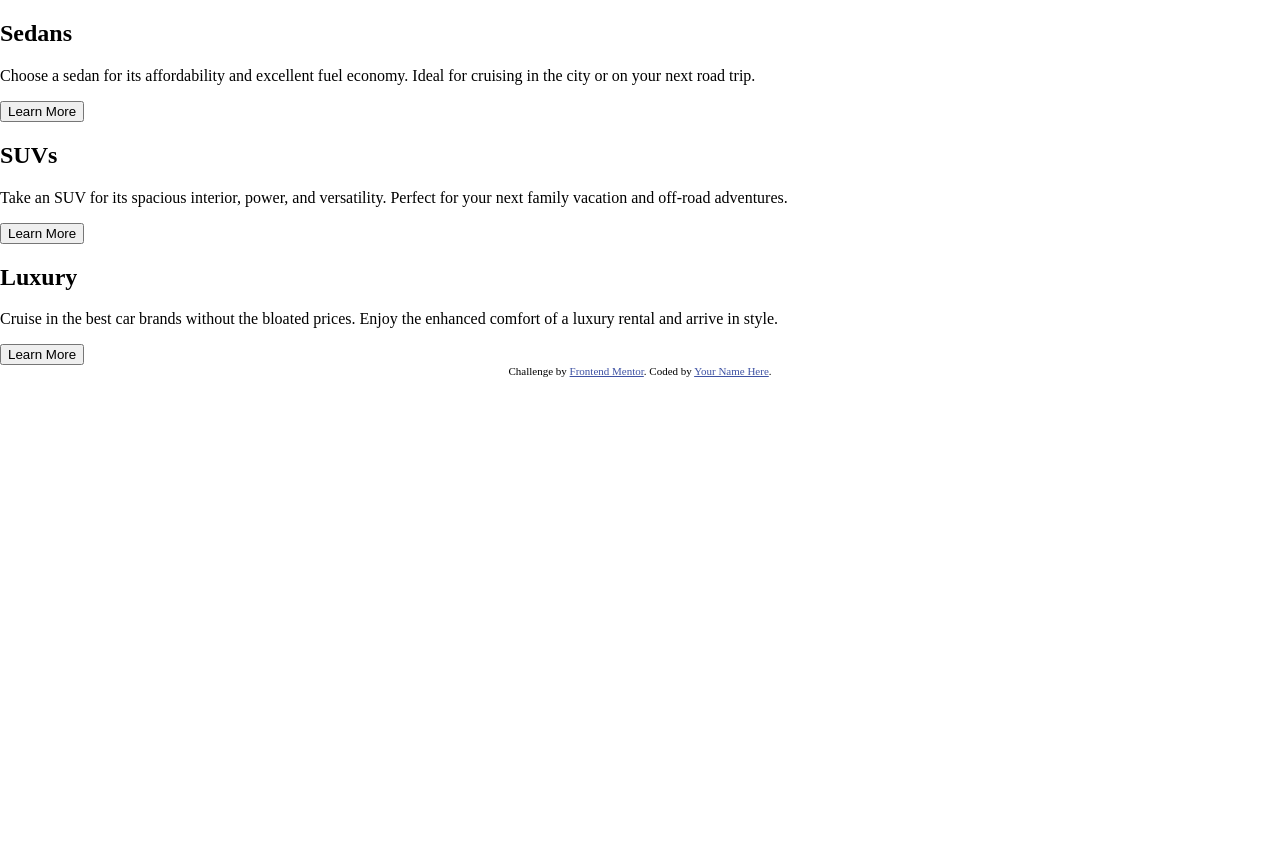
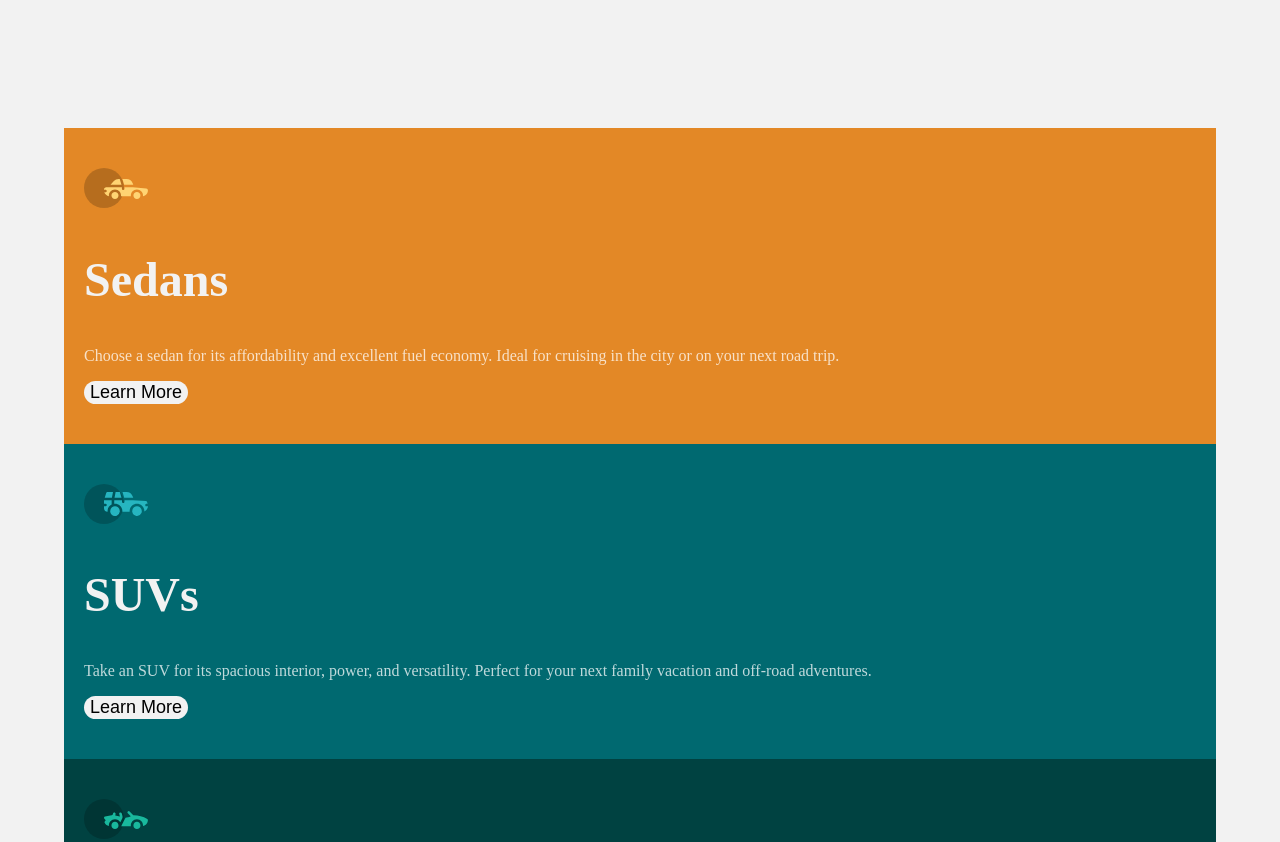
Before and after one commit to Holgermueller/3-column-preview-card-component-main, a website: page index.html in a window 1280 px wide. Shown: the top 842 px of the page. Before the commit the page ends 800 px from the top, so only its background shows below. Drawn offline with Linux system fonts and the light colour scheme.

Commit message:
some styling

```diff
--- a/index.html
+++ b/index.html
@@ -19,6 +19,7 @@
   <body>
     <main>
       <section>
+        <img src="images/icon-sedans.svg" alt="" />
         <h1>Sedans</h1>
         <p>
           Choose a sedan for its affordability and excellent fuel economy. Ideal
@@ -28,6 +29,7 @@
       </section>
 
       <section>
+        <img src="images/icon-suvs.svg" alt="" />
         <h1>SUVs</h1>
         <p>
           Take an SUV for its spacious interior, power, and versatility. Perfect
@@ -37,6 +39,7 @@
       </section>
 
       <section>
+        <img src="images/icon-luxury.svg" alt="" />
         <h1>Luxury</h1>
         <p>
           Cruise in the best car brands without the bloated prices. Enjoy the
--- a/styles.css
+++ b/styles.css
@@ -5,9 +5,48 @@ html {
   box-sizing: border-box;
 }
 
+body,
+button {
+  background-color: hsl(0, 0%, 95%);
+}
+
+h1 {
+  color: hsl(0, 0%, 95%);
+  font-size: 3rem;
+}
+
 main {
   display: flex;
   flex-direction: column;
+  width: 90%;
+  margin: 10% auto;
+}
+
+section {
+  padding: 40px 20px;
+}
+
+p {
+  color: hsla(0, 0%, 100%, 0.75);
+  font-size: 16px;
+}
+
+button {
+  font-size: 18px;
+  border: none;
+  border-radius: 36px;
+}
+
+section:first-of-type {
+  background-color: hsl(31, 77%, 52%);
+}
+
+section:nth-of-type(2) {
+  background-color: hsl(184, 100%, 22%);
+}
+
+section:nth-of-type(3) {
+  background-color: hsl(179, 100%, 13%);
 }
 
 .attribution {
```
